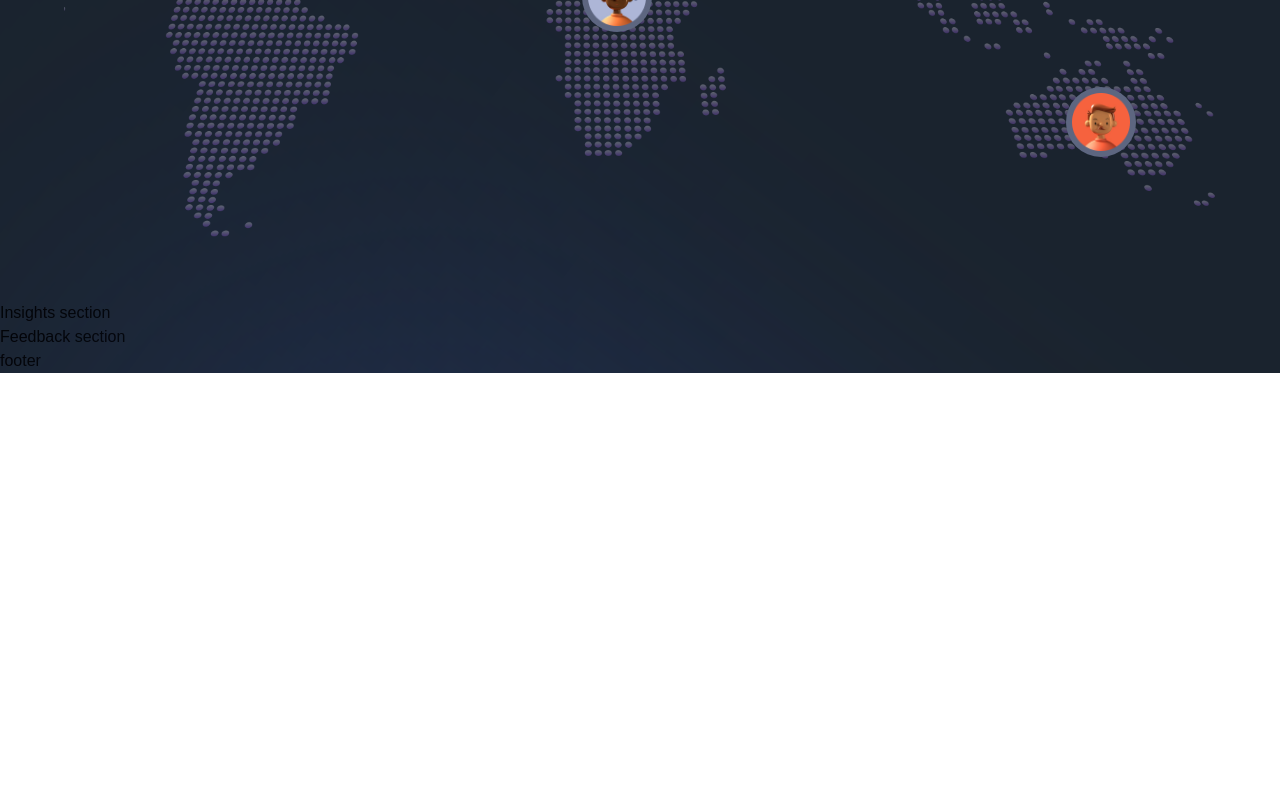
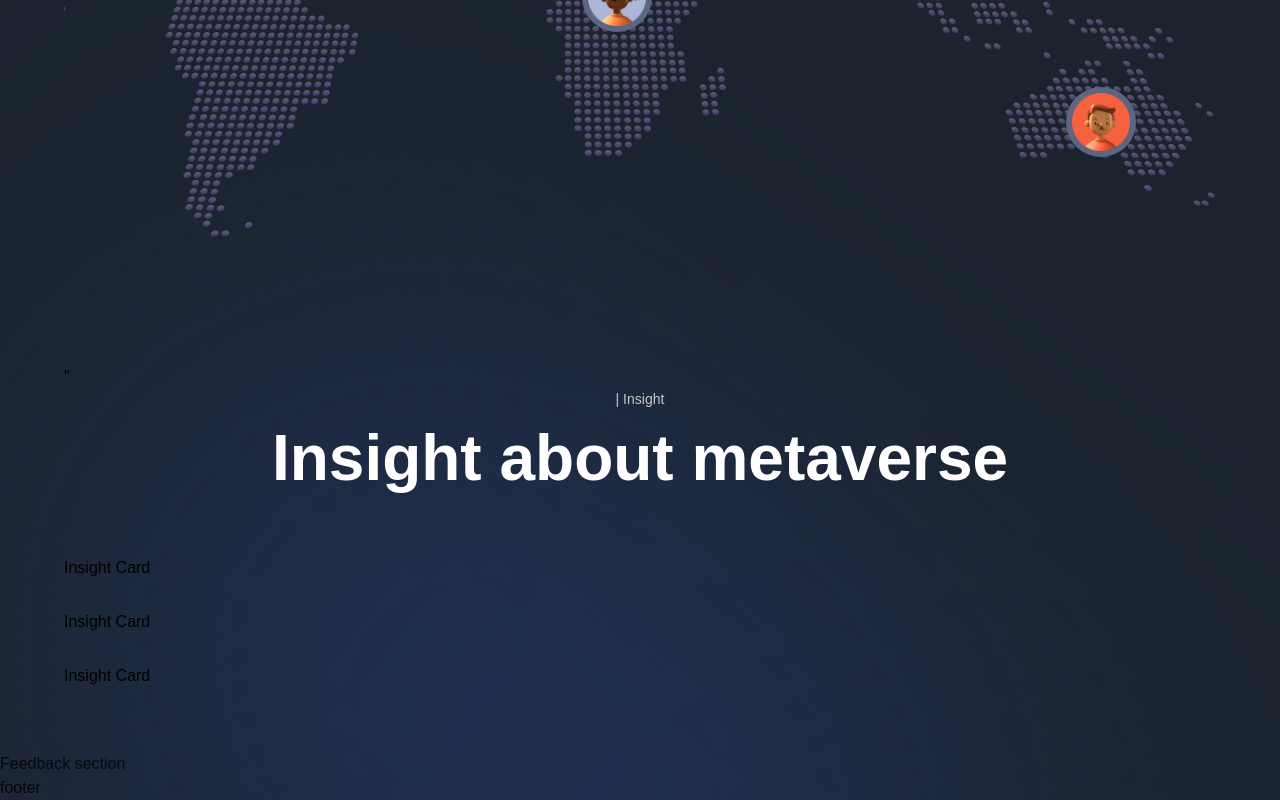
Before and after one commit to visconttig/Metaversus, a Next.js app: page / in a window 1280 px wide. Shown: the part 4915-5715 px from the top of the page. Before the commit the page ends 5288 px from the top, so only its background shows below. Built offline with nearby package versions, Linux system fonts and the light colour scheme; a web font is replaced by a local one.

Commit message:
Insight component.

```diff
--- a/sections/Insights.jsx
+++ b/sections/Insights.jsx
@@ -1,9 +1,35 @@
 'use client';
 
+import { motion } from "framer-motion";
+import { fadeIn, staggerContainer } from "../utils/motion";
+import { InsightCard, TitleText, TypingText } from "../components";
+import { insights } from "../constants";
+import styles from "../styles";
+
 const Insights = () => (
-  <section>
-    Insights section
-  </section>
+  <section className={`${styles.paddings} relative z-10`} >
+  <motion.div
+    variants={staggerContainer}
+    initial="hidden"
+    whileInView="show"
+    viewport={{once: false, amount: 0.25}}
+    className={`${styles.innerWidth} mx-auto flex
+     flex-col `} >"
+      <TypingText title="| Insight"
+        textStyles="text-center" />
+        <TitleText title="Insight about metaverse"
+          textStyles="text-center" />
+          <div className="mt-[50px] flex flex-col gap-[30px] " >
+            {insights.map((insight, index) => {
+              return (
+                <InsightCard key={`insight-${index}`}
+                {...insight}
+                index={index + 1} />
+              );
+            })}
+          </div>
+     </motion.div>
+     </section>
 );
 
 export default Insights;
```
